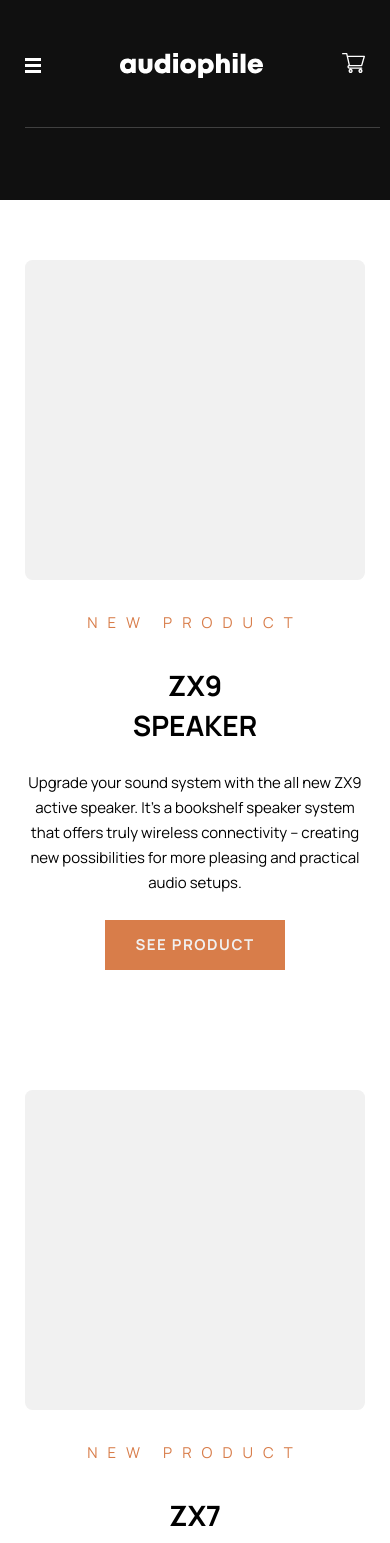
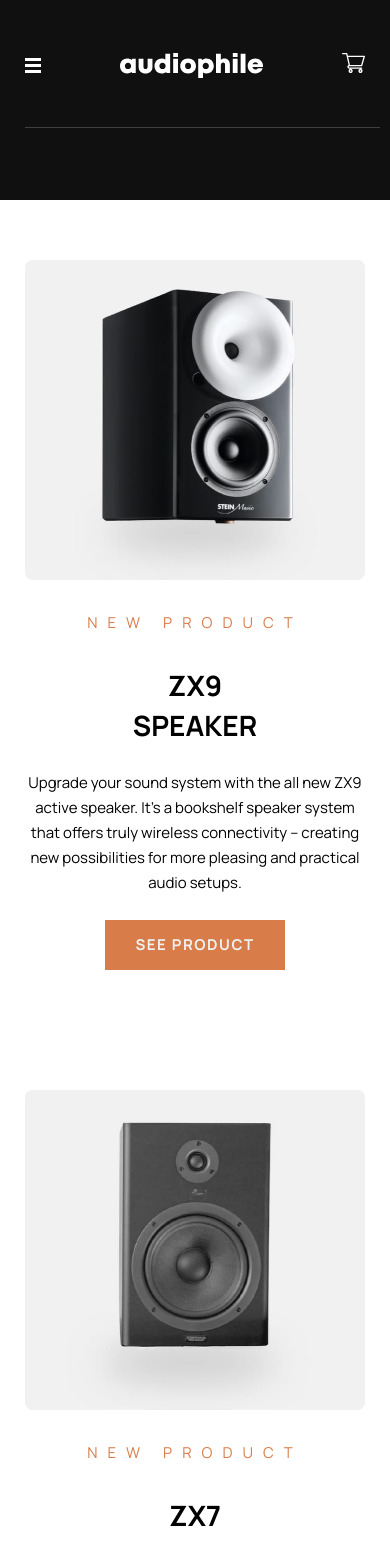
Before and after one commit to godwinopara/audiophille-ecommerce, a React (Create React App) app: page /speaker in a window 390 px wide. Shown: the top 1543 px of the page. Built offline with nearby package versions, Linux system fonts and the light colour scheme.

Commit message:
added the speaker page content and made it responsive

```diff
--- a/src/pages/Speaker.js
+++ b/src/pages/Speaker.js
@@ -1,7 +1,5 @@
 import ProductList from "../components/product/ProductList";
 import ProductPage from "../components/product/ProductPage";
-import Picture from "../components/shared/Picture";
-import m from "../assets/product-zx9-speaker/mobile/image-category-page-preview.jpg";
 
 const Speaker = () => {
   return (
@@ -14,6 +12,8 @@ const Speaker = () => {
             Upgrade your sound system with the all new ZX9 active speaker. It’s a bookshelf speaker
             system that offers truly wireless connectivity -- creating new possibilities for more
             pleasing and practical audio setups."
+        //
+        classList="bg-ZX9Mobile md:bg-ZX9Tab xl:bg-ZX9"
       />
       {/* SPEAKER ZX9 END */}
       {/* ******************************************************
@@ -28,6 +28,8 @@ const Speaker = () => {
             high-end audiophile components that represents the top of the line powered speakers for
             home or studio use."
         //
+        classList="bg-ZX7Mobile md:bg-ZX7Tab xl:bg-ZX7"
+        //
         flexReverse="flex-row-reverse" // Passed the className as a prop to change the flex position
       />
 
--- a/tailwind.config.js
+++ b/tailwind.config.js
@@ -62,12 +62,23 @@ module.exports = {
         xx59Mobile:
           "url('/src/assets/product-xx59-headphones/mobile/image-category-page-preview.jpg')",
 
-        // YXI EARPHONE
+        // EARPHONE PAGE IMAGES
         yx1: "url('/src/assets/product-yx1-earphones/desktop/image-category-page-preview.jpg')",
         yx1Tablet:
           "url('/src/assets/product-xx59-headphones/tablet/image-category-page-preview.jpg')",
         yx1Mobile:
           "url('/src/assets/product-xx59-headphones/mobile/image-category-page-preview.jpg')",
+
+        // SPEAKER PAGE IMAGES
+        //SPEAKER ZX9
+        ZX9: "url('/src/assets/product-zx9-speaker/desktop/image-category-page-preview.jpg')",
+        ZX9Tab: "url('/src/assets/product-zx9-speaker/tablet/image-category-page-preview.jpg')",
+        ZX9Mobile: "url('/src/assets/product-zx9-speaker/mobile/image-category-page-preview.jpg')",
+
+        //SPEAKER ZX7
+        ZX7: "url('/src/assets/product-zx7-speaker/desktop/image-category-page-preview.jpg')",
+        ZX7Tab: "url('/src/assets/product-zx7-speaker/tablet/image-category-page-preview.jpg')",
+        ZX7Mobile: "url('/src/assets/product-zx7-speaker/mobile/image-category-page-preview.jpg')",
       },
 
       letterSpacing: {
```
